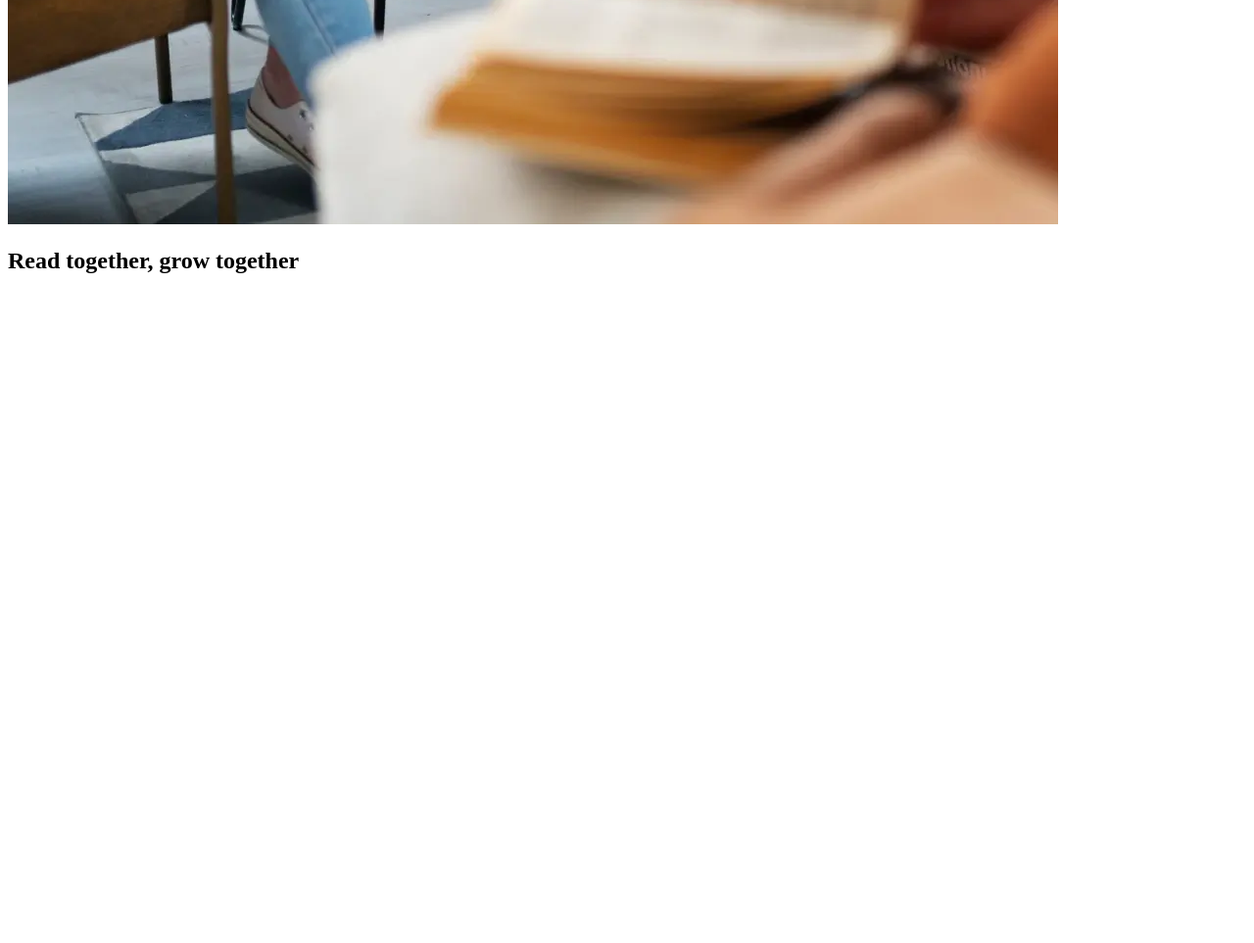
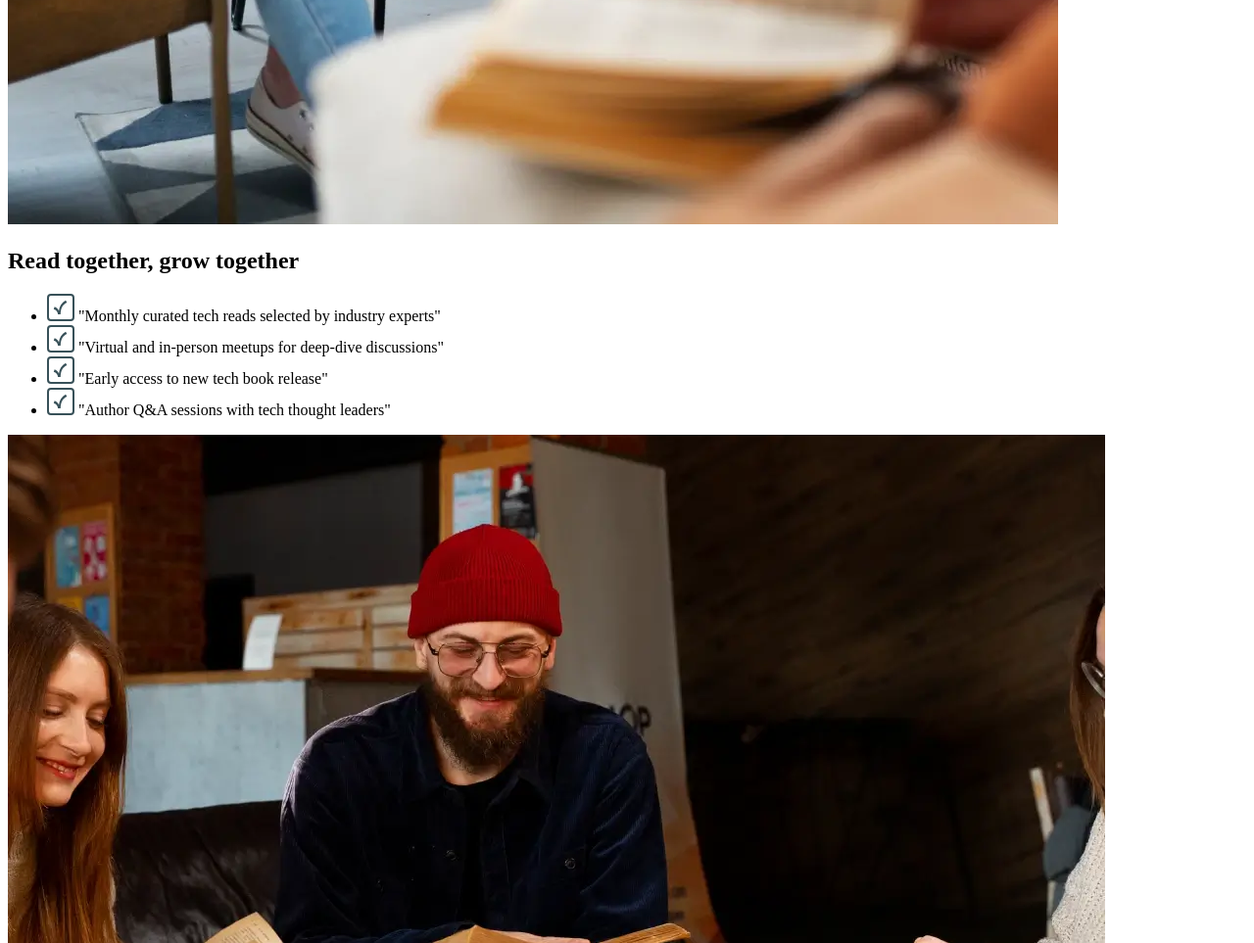
Before and after one commit to Code-Coterie-Team/hook-club, a plain HTML site: page index.html in a window 1280 px wide. Shown: the part 1337-2300 px from the top of the page at 98% size. Before the commit the page ends 1637 px from the top, so only its background shows below. Drawn offline with Linux system fonts and the light colour scheme.

Commit message:
second commit

```diff
--- a/index.html
+++ b/index.html
@@ -63,7 +63,35 @@
               <h2>
                 Read together, grow together
               </h2>
+              <ul>
+                <li>
+                  <img src="images/icon-check.svg" alt="icon-check">
+                  "Monthly
+              curated tech reads selected by industry experts"
+                </li>
+                <li>
+                  <img src="images/icon-check.svg" alt="icon-check">
+                  "Virtual and
+              in-person meetups for deep-dive discussions"
+                </li>
+                <li>
+                  <img src="images/icon-check.svg" alt="icon-check">
+                  "Early access
+              to new tech book release"
+                </li>
+                <li>
+                  <img src="images/icon-check.svg" alt="icon-check">
+                  "Author Q&A
+              sessions with tech thought leaders"
+                </li>
+              </ul>
             </div>
+            <picture>
+              <source srcset="/images/image-read-together-desktop.webp" media="(min-width 1200px)">
+              <source srcset="/images/image-read-together-desktop.webp" media="(min-width 768px)">
+              <source srcset="/images/image-read-together-desktop.webp" media="(max-width 767px)">
+              <img src="images/image-read-together-desktop.webp" alt="image-read-together-desktop">
+            </picture>
           </div>
         </div>
         </div>
```
Also changed, not shown: images/icon-check.svg (added), images/image-read-together-desktop.webp (added).
